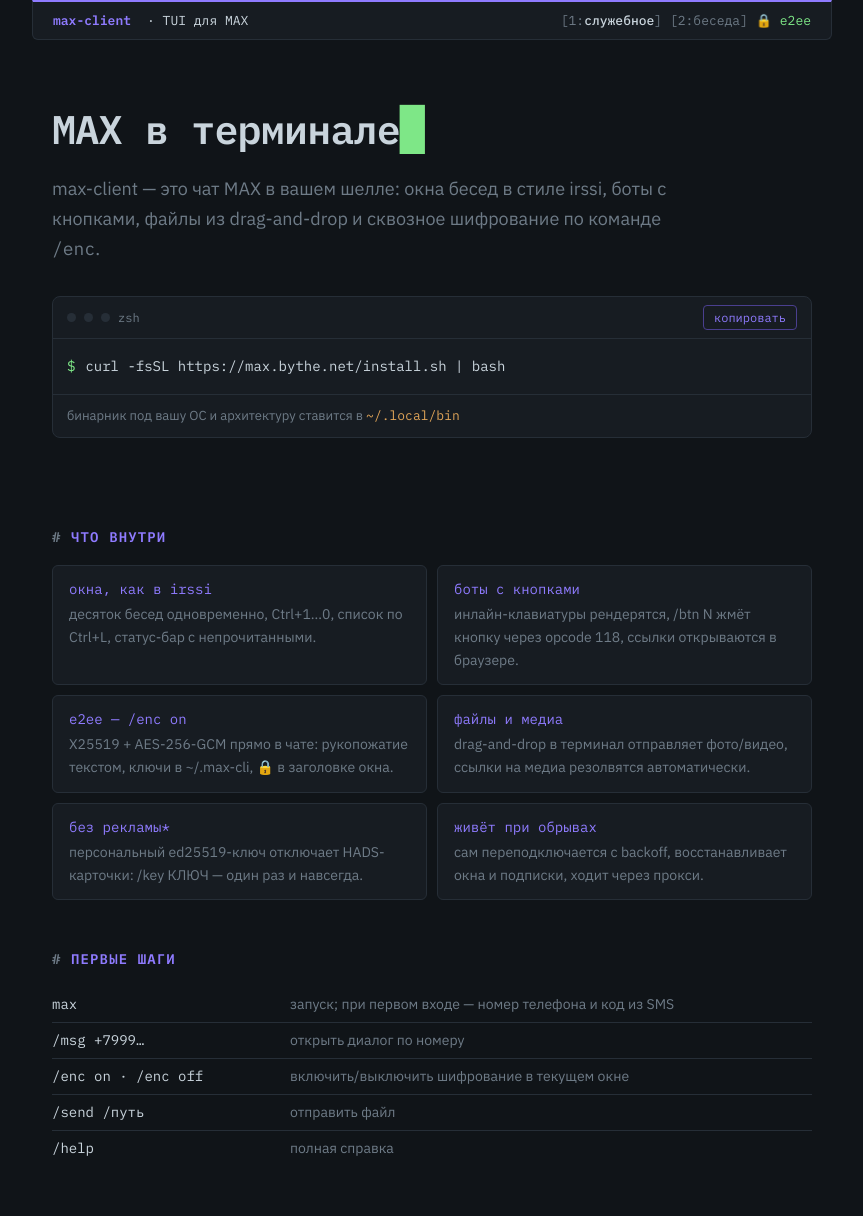
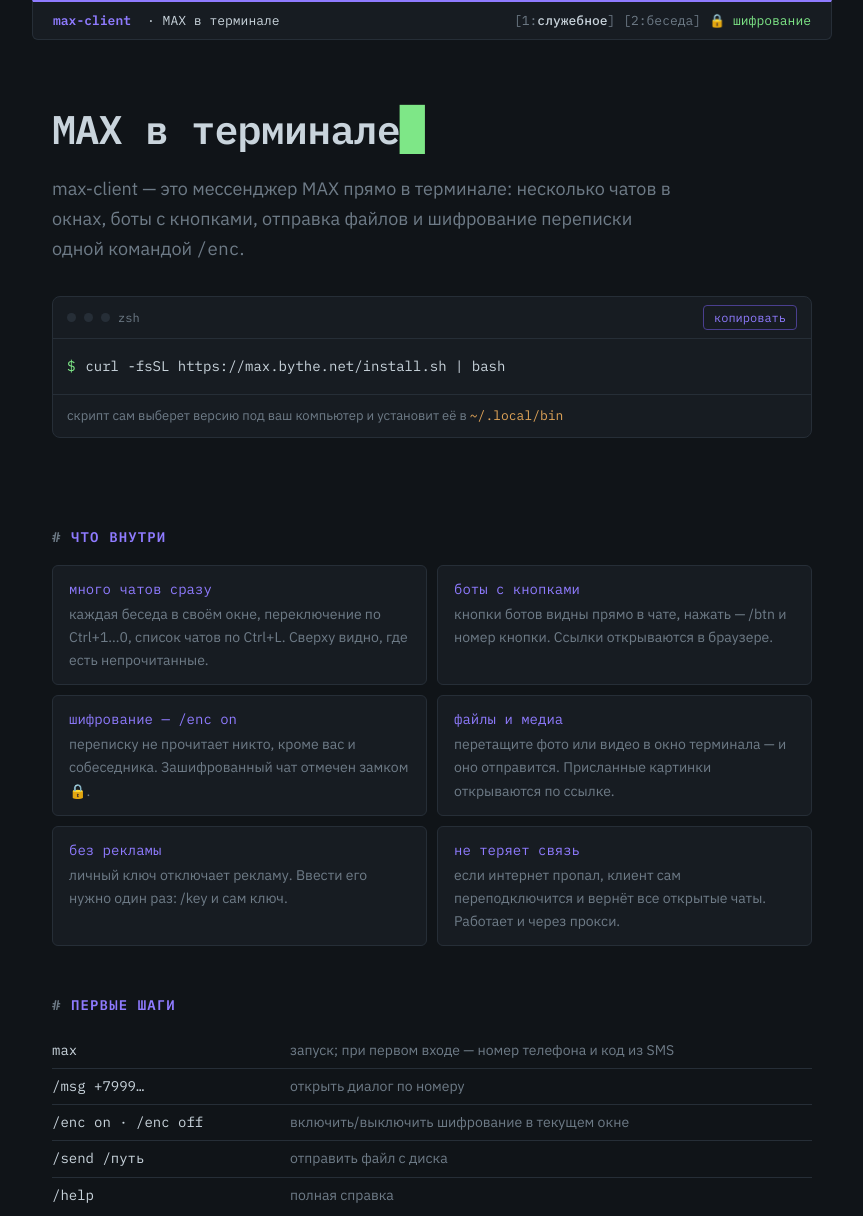
Before and after one commit to roman-yerin/max-client-dist, a plain HTML site: page index.html in a window 1280 px wide. Shown: the top 1216 px of the page, without its empty margins (208-1071 px from the left). Drawn offline with Linux system fonts and the light colour scheme.

Commit message:
site: sync from max-client@v0.1.0

```diff
--- a/index.html
+++ b/index.html
@@ -4,7 +4,7 @@
 <meta charset="utf-8">
 <meta name="viewport" content="width=device-width, initial-scale=1">
 <title>max-client</title>
-<meta name="description" content="TUI-клиент MAX в стиле irssi: окна чатов, e2ee по /enc, боты с кнопками, установка одной командой.">
+<meta name="description" content="Мессенджер MAX в терминале: несколько чатов в окнах, шифрование переписки, боты с кнопками, установка одной командой.">
 <link rel="preconnect" href="https://fonts.googleapis.com">
 <link rel="preconnect" href="https://fonts.gstatic.com" crossorigin>
 <link rel="stylesheet" href="https://fonts.googleapis.com/css2?family=IBM+Plex+Mono:ital,wght@0,400;0,500;0,600;1,400&family=IBM+Plex+Sans:wght@400;500;600&display=swap">
@@ -154,30 +154,30 @@
 
   <nav class="statusbar" aria-label="статус">
     <span class="name">max-client</span>
-    <span>· TUI для MAX</span>
-    <span class="chips">[1:<b>служебное</b>] [2:беседа] <span class="lock">🔒 e2ee</span></span>
+    <span>· MAX в терминале</span>
+    <span class="chips">[1:<b>служебное</b>] [2:беседа] <span class="lock">🔒 шифрование</span></span>
   </nav>
 
   <header class="hero">
     <h1>MAX в терминале<span class="cursor">▊</span></h1>
-    <p class="tagline">max-client — это чат MAX в вашем шелле: окна бесед в стиле irssi, боты с кнопками, файлы из drag-and-drop и сквозное шифрование по команде <code>/enc</code>.</p>
+    <p class="tagline">max-client — это мессенджер MAX прямо в терминале: несколько чатов в окнах, боты с кнопками, отправка файлов и шифрование переписки одной командой <code>/enc</code>.</p>
 
     <div class="install">
       <div class="bar"><span class="dot"></span><span class="dot"></span><span class="dot"></span><span>zsh</span><button id="copy" type="button">копировать</button></div>
       <div class="line"><span class="ps">$</span><code id="cmd">curl -fsSL https://max.bythe.net/install.sh | bash</code></div>
-      <div class="note">бинарник под вашу ОС и архитектуру ставится в <code>~/.local/bin</code></div>
+      <div class="note">скрипт сам выберет версию под ваш компьютер и установит её в <code>~/.local/bin</code></div>
     </div>
   </header>
 
   <main>
     <h2>что внутри</h2>
     <ul class="features">
-      <li><div class="k">окна, как в irssi</div><div class="d">десяток бесед одновременно, Ctrl+1…0, список по Ctrl+L, статус-бар с непрочитанными.</div></li>
-      <li><div class="k">боты с кнопками</div><div class="d">инлайн-клавиатуры рендерятся, /btn N жмёт кнопку через opcode 118, ссылки открываются в браузере.</div></li>
-      <li><div class="k">e2ee — /enc on</div><div class="d">X25519 + AES-256-GCM прямо в чате: рукопожатие текстом, ключи в ~/.max-cli, 🔒 в заголовке окна.</div></li>
-      <li><div class="k">файлы и медиа</div><div class="d">drag-and-drop в терминал отправляет фото/видео, ссылки на медиа резолвятся автоматически.</div></li>
-      <li><div class="k">без рекламы*</div><div class="d">персональный ed25519-ключ отключает HADS-карточки: /key КЛЮЧ — один раз и навсегда.</div></li>
-      <li><div class="k">живёт при обрывах</div><div class="d">сам переподключается с backoff, восстанавливает окна и подписки, ходит через прокси.</div></li>
+      <li><div class="k">много чатов сразу</div><div class="d">каждая беседа в своём окне, переключение по Ctrl+1…0, список чатов по Ctrl+L. Сверху видно, где есть непрочитанные.</div></li>
+      <li><div class="k">боты с кнопками</div><div class="d">кнопки ботов видны прямо в чате, нажать — /btn и номер кнопки. Ссылки открываются в браузере.</div></li>
+      <li><div class="k">шифрование — /enc on</div><div class="d">переписку не прочитает никто, кроме вас и собеседника. Зашифрованный чат отмечен замком 🔒.</div></li>
+      <li><div class="k">файлы и медиа</div><div class="d">перетащите фото или видео в окно терминала — и оно отправится. Присланные картинки открываются по ссылке.</div></li>
+      <li><div class="k">без рекламы</div><div class="d">личный ключ отключает рекламу. Ввести его нужно один раз: /key и сам ключ.</div></li>
+      <li><div class="k">не теряет связь</div><div class="d">если интернет пропал, клиент сам переподключится и вернёт все открытые чаты. Работает и через прокси.</div></li>
     </ul>
 
     <h2>первые шаги</h2>
@@ -185,7 +185,7 @@
       <tr><td>max</td><td>запуск; при первом входе — номер телефона и код из SMS</td></tr>
       <tr><td>/msg +7999…</td><td>открыть диалог по номеру</td></tr>
       <tr><td>/enc on · /enc off</td><td>включить/выключить шифрование в текущем окне</td></tr>
-      <tr><td>/send /путь</td><td>отправить файл</td></tr>
+      <tr><td>/send /путь</td><td>отправить файл с диска</td></tr>
       <tr><td>/help</td><td>полная справка</td></tr>
     </table>
   </main>
```
Also changed, not shown: 1 other file.
